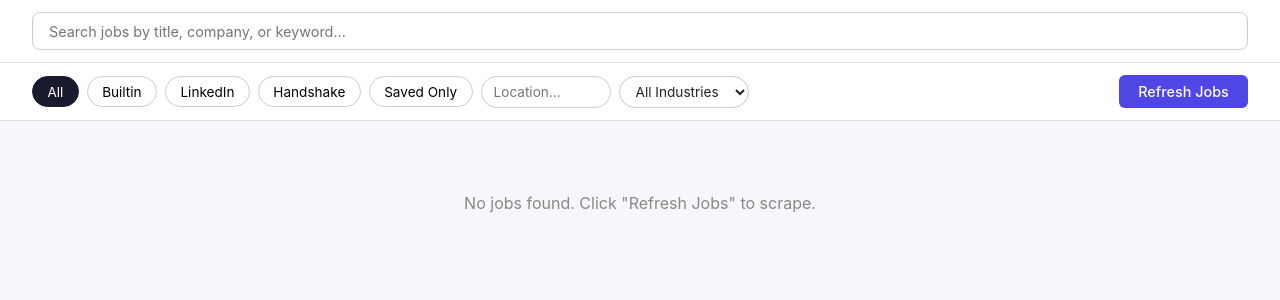
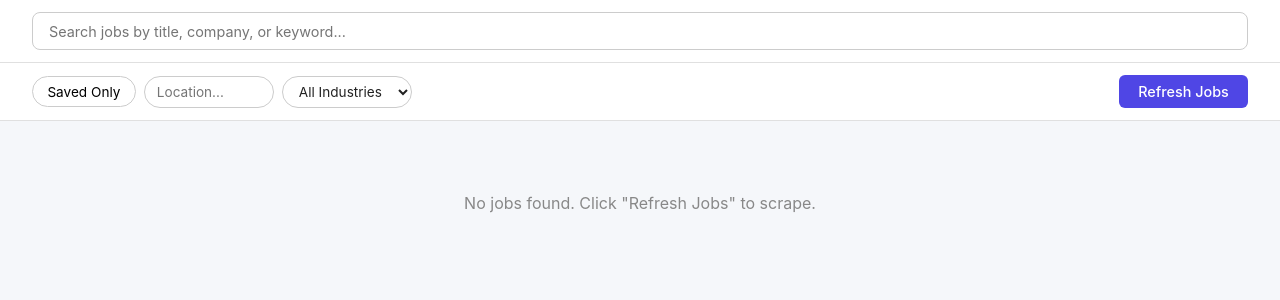
Before and after one commit to DerekLan2141/jobfinder, a Flask app: page / in a window 1280 px wide. Shown: the part 104-404 px from the top of the page. Run offline with Flask 3, Linux system fonts and the light colour scheme; data that the repository does not hold is empty.

Commit message:
Remove source filters, fix Vercel scrape timeout
- Remove All/Builtin/LinkedIn/Handshake filter buttons — show all jobs only
- Set maxDuration: 60 on Vercel function so scraper doesn't time out

Co-Authored-By: Claude Sonnet 4.6 <noreply@anthropic.com>

```diff
--- a/static/app.js
+++ b/static/app.js
@@ -1,4 +1,3 @@
-let activeSource = "";
 let savedOnly = false;
 let searchQuery = "";
 let locationFilter = "";
@@ -12,7 +11,6 @@ function debounce(fn, ms) {
 
 async function fetchJobs() {
   const params = new URLSearchParams();
-  if (activeSource) params.set("source", activeSource);
   if (savedOnly) params.set("saved", "true");
   if (searchQuery) params.set("search", searchQuery);
   if (locationFilter) params.set("location", locationFilter);
@@ -215,15 +213,6 @@ async function loadFilters() {
   } catch (_) {}
 }
 
-document.querySelectorAll(".filter-btn:not(#savedToggle)").forEach((btn) => {
-  btn.addEventListener("click", () => {
-    document.querySelectorAll(".filter-btn:not(#savedToggle)").forEach((b) => b.classList.remove("active"));
-    btn.classList.add("active");
-    activeSource = btn.dataset.source;
-    load();
-  });
-});
-
 document.getElementById("savedToggle").addEventListener("click", function () {
   savedOnly = !savedOnly;
   this.classList.toggle("active", savedOnly);
--- a/templates/index.html
+++ b/templates/index.html
@@ -19,10 +19,6 @@
 
   <div class="controls">
     <div class="filters">
-      <button class="filter-btn active" data-source="">All</button>
-      <button class="filter-btn" data-source="builtin">Builtin</button>
-      <button class="filter-btn" data-source="linkedin">LinkedIn</button>
-      <button class="filter-btn" data-source="handshake">Handshake</button>
       <button class="filter-btn saved-toggle" id="savedToggle">Saved Only</button>
       <input type="text" id="locationInput" class="location-input" placeholder="Location..." />
       <select id="industrySelect" class="industry-select">
```
Also changed, not shown: vercel.json.
